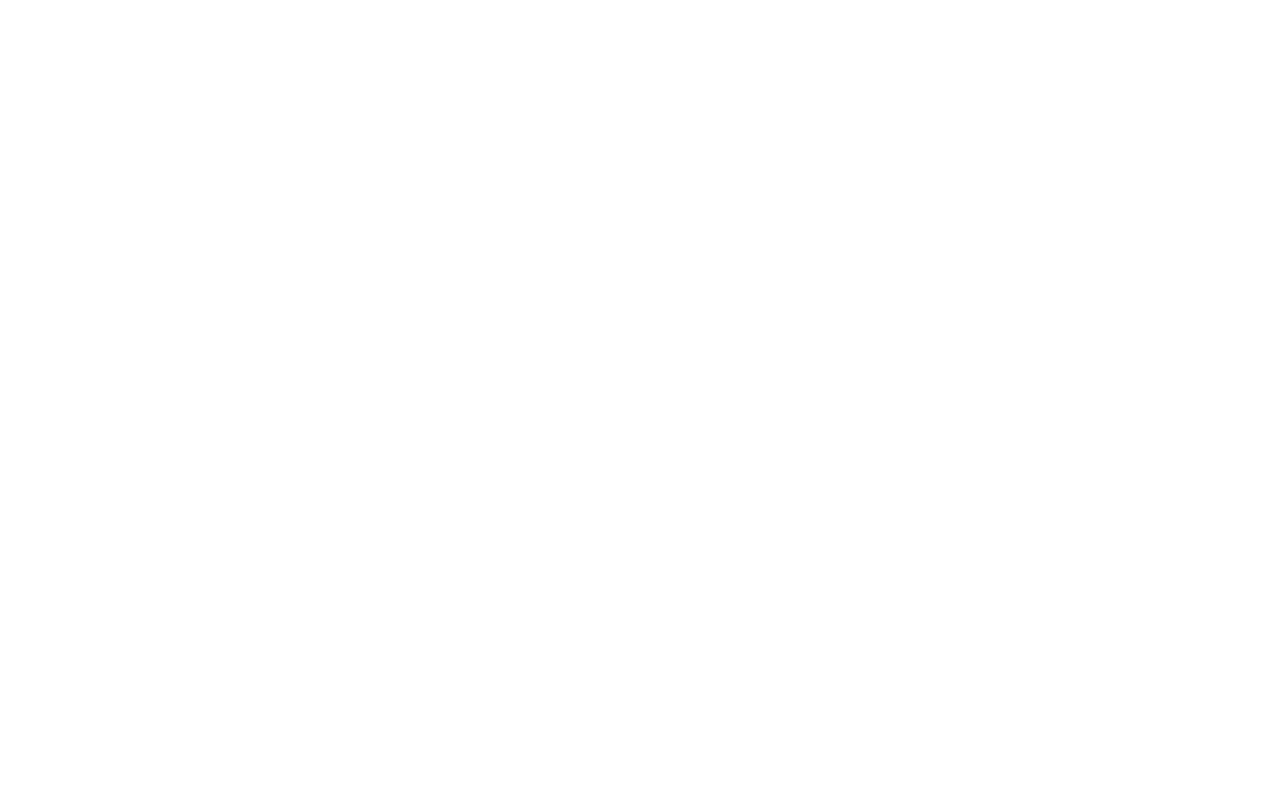
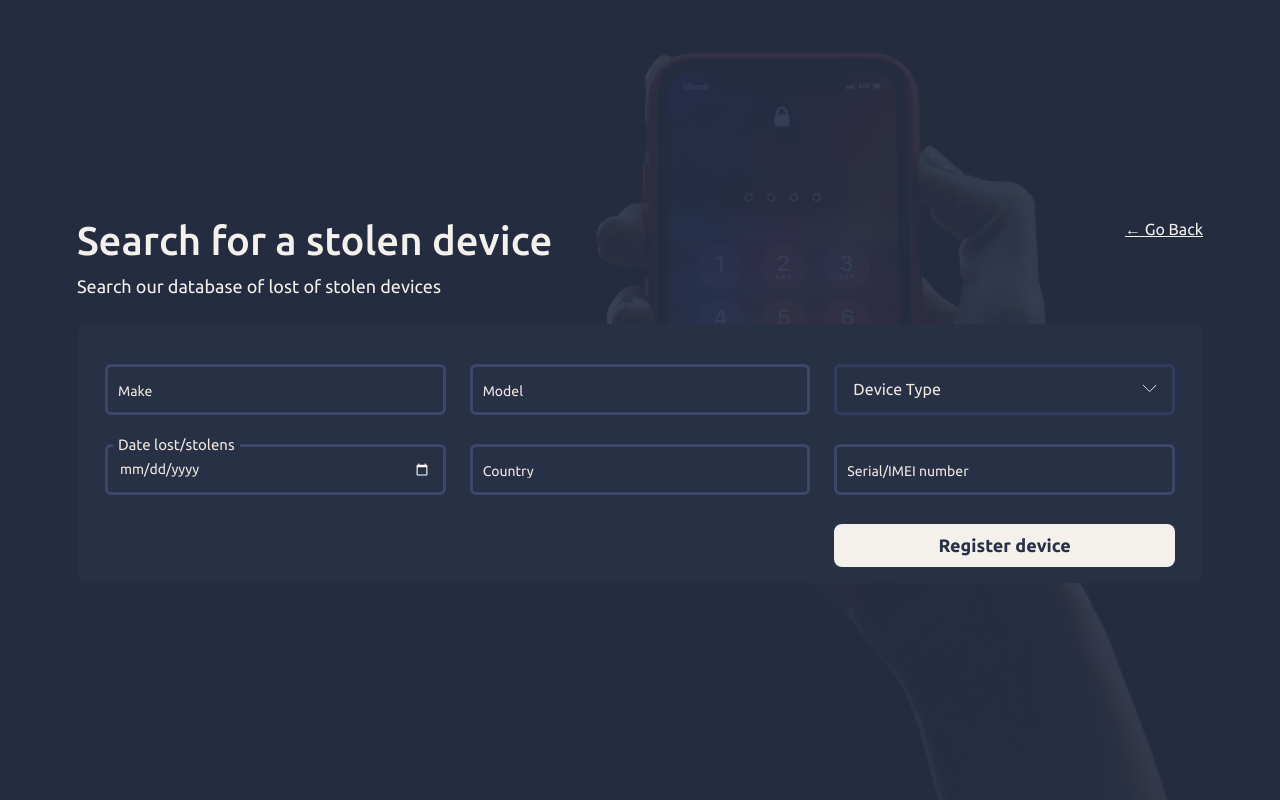
Before and after one commit to sameershaikh55/stolen-device, a React (Create React App) app in the folder client/: page /search-device in a window 1280 px wide. Before the commit this address had no page. Built offline with nearby package versions, Linux system fonts and the light colour scheme.

Commit message:
search completed

```diff
--- a/client/src/Routes.jsx
+++ b/client/src/Routes.jsx
@@ -7,6 +7,7 @@
 import Profile from "./pages/Profile";
 import Report from "./pages/Report";
 import RegisterDevice from "./pages/RegisterDevice";
+import Search from "./pages/Search";
 
 const AppRoutes = () => {
   return (
@@ -17,6 +18,7 @@
         <Route path="/profile" element={<Profile />} />
         <Route path="/report-device" element={<Report />} />
         <Route path="/register-device" element={<RegisterDevice />} />
+        <Route path="/search-device" element={<Search />} />
       </Routes>
     </Router>
   );
--- /dev/null
+++ b/client/src/pages/Search.jsx
@@ -0,0 +1,64 @@
+import React from "react";
+import FormTaglines from "../components/FormTaglines";
+import GoBack from "../components/GoBack";
+import Input from "../components/Input";
+import Checkbox from "../components/Checkbox";
+import Layout from "../layout";
+
+const Search = () => {
+  return (
+    <Layout classname="home_container">
+      <div className="col-12">
+        <div className="col-12 color2 d-flex align-items-start d-flex flex-column flex-md-row justify-content-md-between">
+          <div>
+            <FormTaglines
+              title="Search for a stolen device"
+              desc="Search our database of lost of stolen devices"
+            />
+          </div>
+          <GoBack />
+        </div>
+        <br />
+        <br />
+        <div className="col-12">
+          <div className="container-fluid">
+            <form className="row gy-4 form_container">
+              <div className="col-6 col-md-4">
+                <Input label="Make" />
+              </div>
+              <div className="col-6 col-md-4">
+                <Input label="Model" />
+              </div>
+              <div className="col-6 col-md-4">
+                <Checkbox title="Device Type" />
+              </div>
+              <div className="col-6 col-md-4">
+                <Input label="Date lost/stolens" type="date" />
+              </div>
+              <div className="col-6 col-md-4">
+                <Input label="Country" />
+              </div>
+              <div className="col-6 col-md-4">
+                <Input label="Serial/IMEI number" />
+              </div>
+              <div className="col-12">
+                <div className="row">
+                  <div className="col-lg-4 ms-auto">
+                    <button
+                      type="submit"
+                      className="rounded-3 btn-lg bg_color2 rounded-3 border-0 f18 w-100 text-center color1 py-2 fw-bold"
+                    >
+                      Register device
+                    </button>
+                  </div>
+                </div>
+              </div>
+            </form>
+          </div>
+        </div>
+      </div>
+    </Layout>
+  );
+};
+
+export default Search;
```
